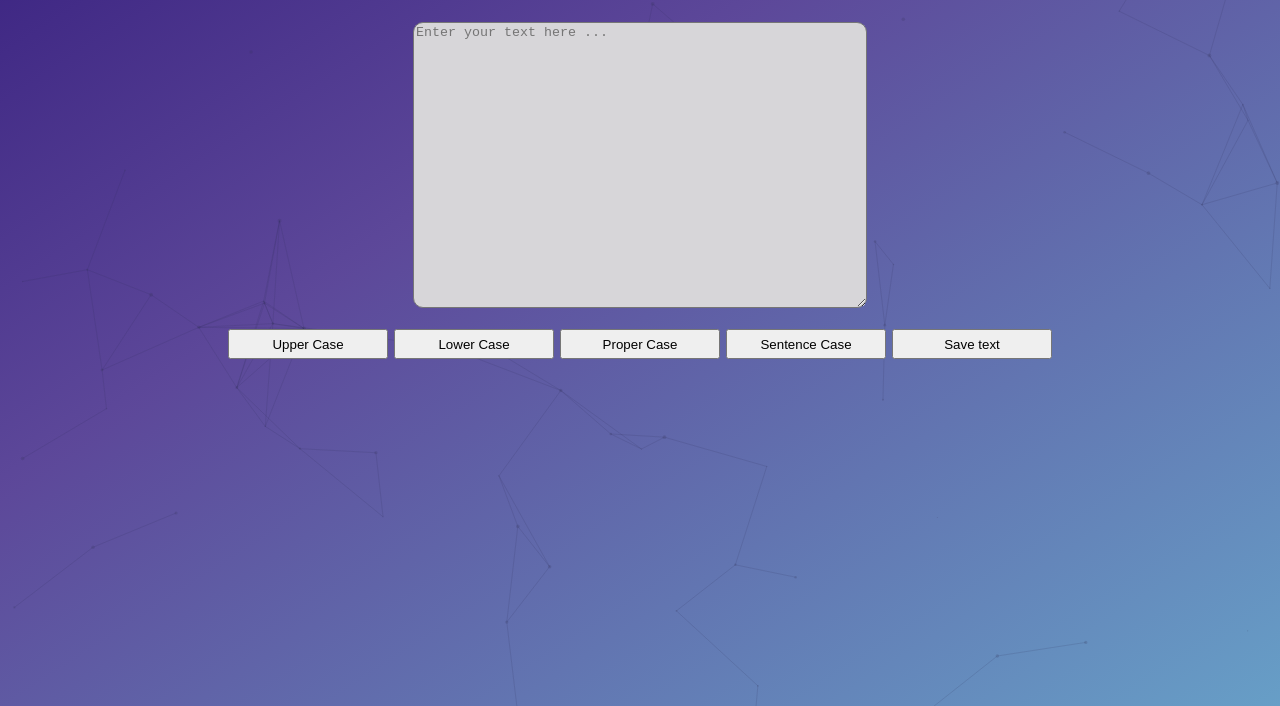
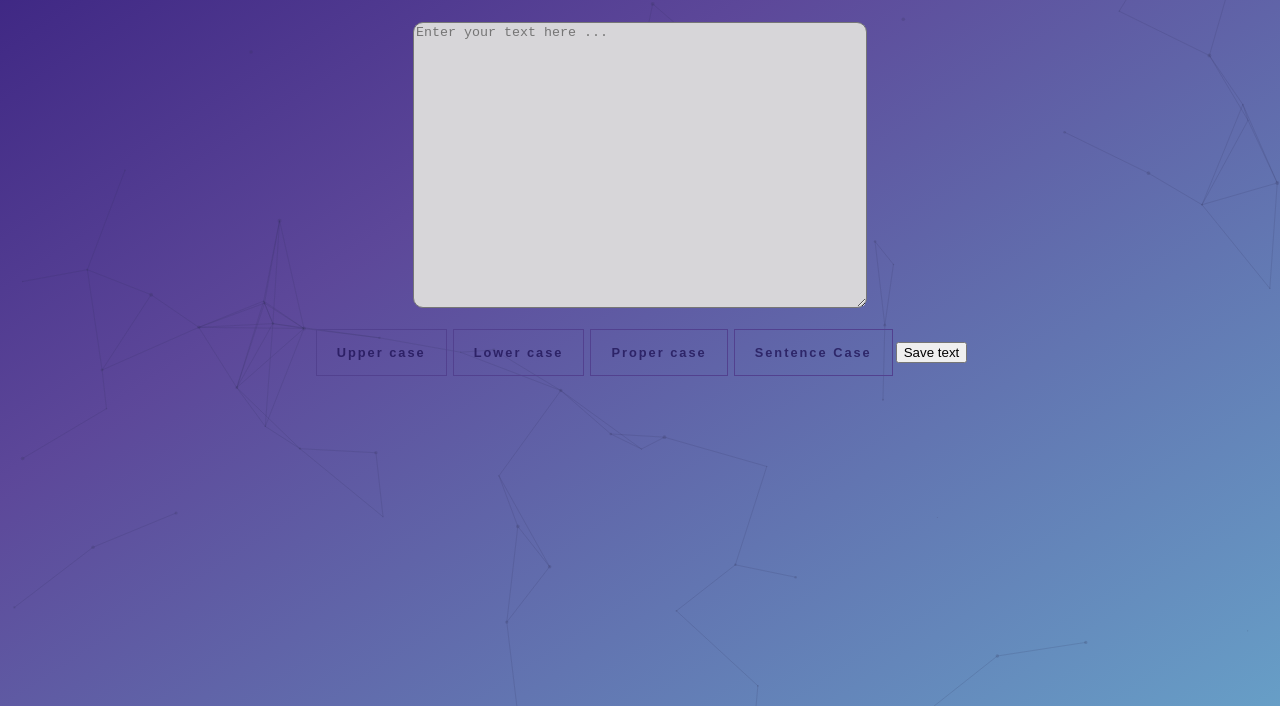
Before and after one commit to PPatricc/CaseConverter, a plain HTML site: page index.html in a window 1280 px wide. Shown: the part 86-792 px from the top of the page. Drawn offline with Linux system fonts and the light colour scheme.

Commit message:
Added 4 out of 5 buttons

```diff
--- a/index.html
+++ b/index.html
@@ -16,13 +16,13 @@
 
 <br>
 
-<div class="center">
-    <button id="upper-case" class="btn">Upper Case</button>
-    <button id="lower-case" class="btn">Lower Case</button>
-    <button id="proper-case" class="btn">Proper Case</button>
-    <button id="sentence-case" class="btn">Sentence Case</button>
-    <button id="save-text-file" class="btn">Save text</button>
-</div>
+<section class="center">
+    <button id="upper-case" class="btnhover1" data-hover="UPPER CASE"><div>Upper case</div></button>
+    <button id="lower-case" class="btnhover1" data-hover="lower case"><div>Lower case</div></button>
+    <button id="proper-case" class="btnhover1" data-hover="Proper Case"><div>Proper case</div></button>
+    <button id="sentence-case" class="btnhover1" data-hover="Sentence case"><div>Sentence Case</div></button>
+    <button id="save-text-file" class="btnsave">Save text</button>
+</section>
 
 
 
--- a/styles.css
+++ b/styles.css
@@ -5,7 +5,7 @@
 }
 
 html{
-    font-family: 'Raleway', sans-serif;
+    font-family: sans-serif;
 }
 
 body{
@@ -32,6 +32,44 @@ body{
     width: 160px;
     margin:3px;
 }
+.btnhover1{
+    background: transparent; outline: none;
+    position: relative;
+    border: 1px solid #52418f;
+    padding: 15px 20px;
+    overflow: hidden;
+    margin: 3px;
+    color: rgba(26, 14, 80, 0.72);
+    letter-spacing: 2px;
+    font-weight: 800;
+    font-size: .8em;
+}
+
+.btn, .btnhover1 {
+    cursor: pointer
+}
+
+.btnhover1:hover:before{
+    opacity: 1; transform: translate(0,0);
+}
+button:hover div{
+    opacity: 0; transform: translate(100%,0)
+}
+button div{
+    transition: all .4s ease-in-out;
+}
+
+.btnhover1:before{
+    content: attr(data-hover);
+    position: absolute;
+    left: 0;
+    top: 30%;
+    width: 100%;
+    letter-spacing: 2px;
+    opacity: 0;
+    transform: translate(-100%,0);
+    transition: all .4s ease-in-out;
+}
 
 .center{
     display: flex;
```
